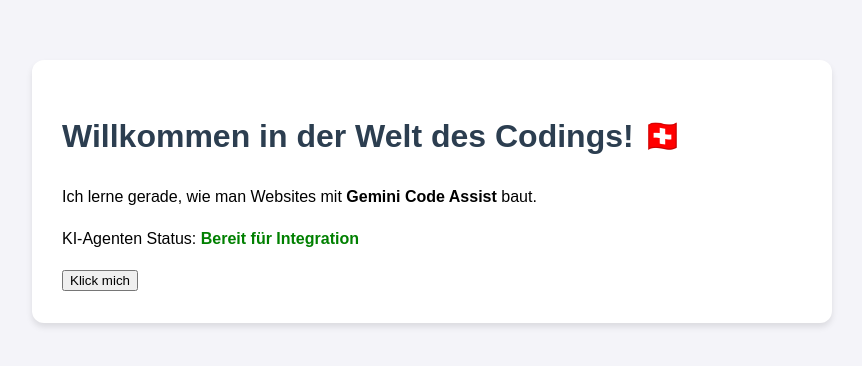
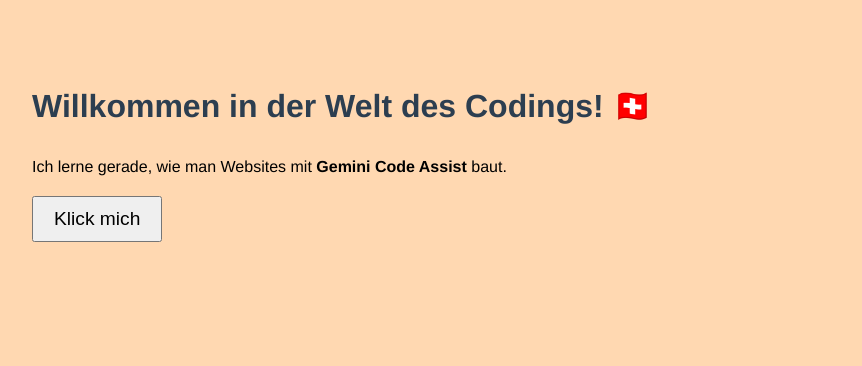
Before and after one commit to ntrmzlhcs/Website, a plain HTML site: page index.html in a window 1280 px wide. Shown: the whole page, without its empty margins (208-1070 px from the left). Drawn offline with Linux system fonts and the light colour scheme.

Commit message:
changed background and font

```diff
--- a/index.html
+++ b/index.html
@@ -3,40 +3,33 @@
 <head>
     <meta charset="UTF-8">
     <meta name="viewport" content="width=device-width, initial-scale=1.0">
-    <title>Meine erste Website</title>
+    <title>Meine Website</title>
     <style>
         /* Das ist CSS - es macht die Seite hübsch */
         body {
-            font-family: sans-serif;
+            font-family: "Helvetica", Arial, sans-serif;
             line-height: 1.6;
             max-width: 800px;
             margin: 40px auto;
             padding: 20px;
-            background-color: #f4f4f9;
-        }
-        .container {
-            background: white;
-            padding: 30px;
-            border-radius: 12px;
-            box-shadow: 0 4px 6px rgba(0,0,0,0.1);
+            background-color: #ffd8b1;
         }
         h1 { color: #2c3e50; }
-        .ai-status { color: green; font-weight: bold; }
+        button {
+            font-size: 1.2rem;
+            padding: 10px 20px;
+        }
     </style>
 </head>
 <body>
-    <div class="container">
-        <h1>Willkommen in der Welt des Codings! 🇨🇭</h1>
-        <p>Ich lerne gerade, wie man Websites mit <strong>Gemini Code Assist</strong> baut.</p>
+    <h1>Willkommen in der Welt des Codings! 🇨🇭</h1>
+    <p>Ich lerne gerade, wie man Websites mit <strong>Gemini Code Assist</strong> baut.</p>
 
-        <p>KI-Agenten Status: <span class="ai-status">Bereit für Integration</span></p>
-
-        <button onclick="sagHallo()">Klick mich</button>
-    </div>
+    <button onclick="greetUser()">Klick mich</button>
 
     <script>
         // Das ist JavaScript - es macht die Seite interaktiv
-        function sagHallo() {
+        function greetUser() {
             alert("Grüezi! Dein erster JavaScript-Code funktioniert!");
         }
     </script>
```
